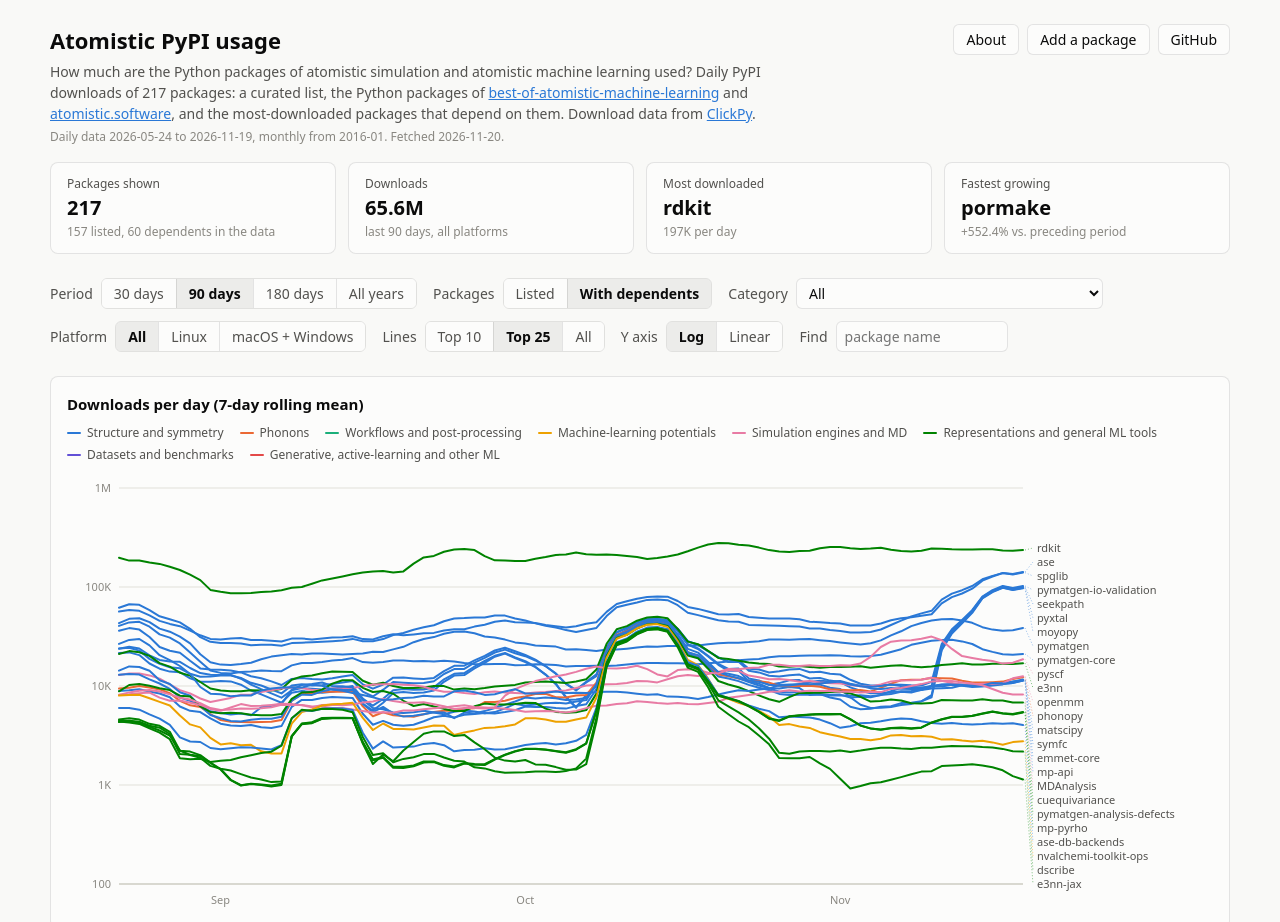
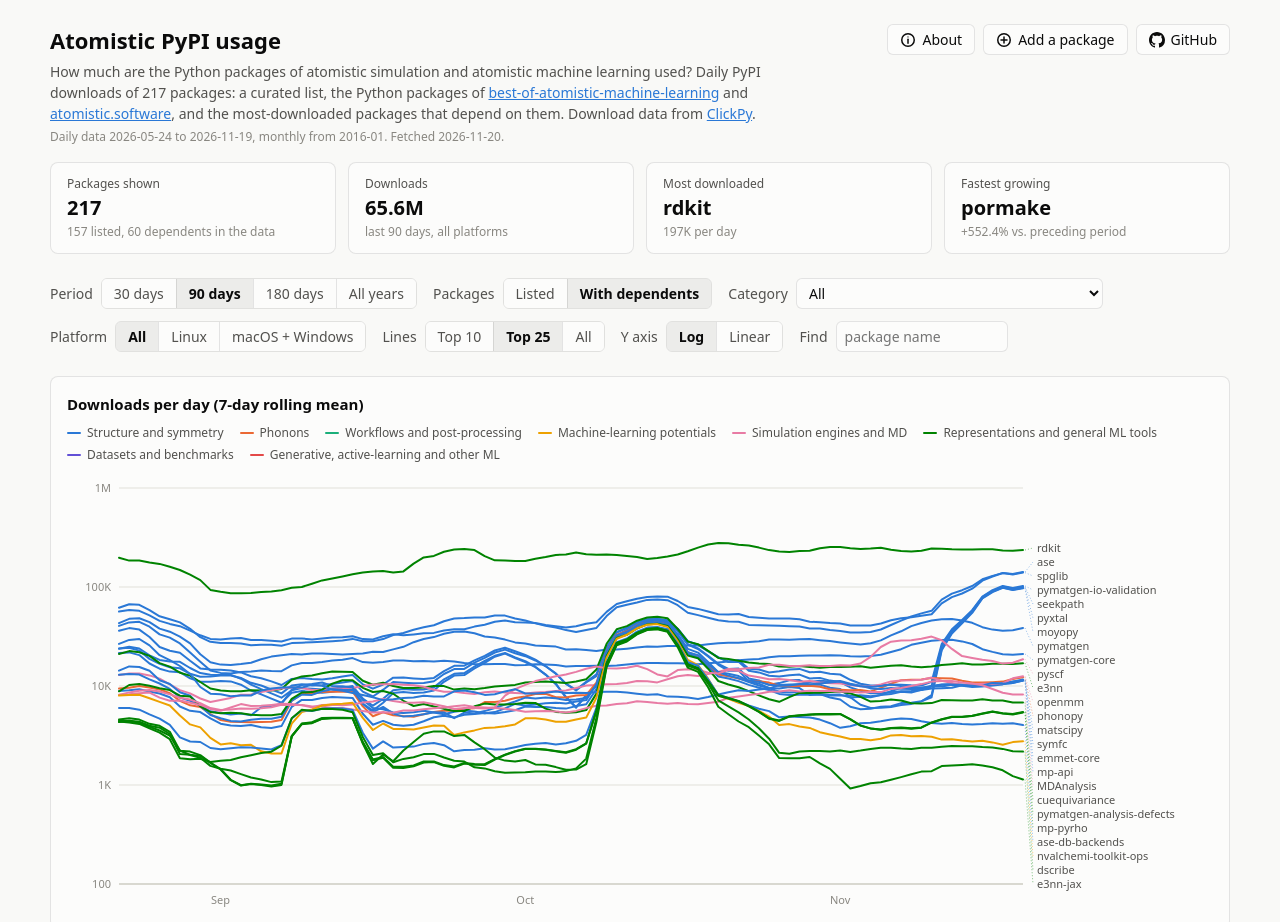
Before and after one commit to lan496/pypi-atomistic-usage, a plain HTML site: page docs/index.html in a window 1280 px wide. Shown: the top 922 px of the page. Drawn offline with Linux system fonts and the light colour scheme.

Commit message:
feat: add icons to the About, Add a package and GitHub links
Co-Authored-By: Claude <noreply@anthropic.com>

```diff
--- a/docs/index.html
+++ b/docs/index.html
@@ -72,8 +72,10 @@ header nav { display: flex; gap: 8px; }
 header nav a {
   color: var(--text-primary); text-decoration: none; background: var(--surface);
   border: 1px solid var(--border); border-radius: 6px; padding: 4px 12px;
+  display: inline-flex; align-items: center; gap: 6px;
 }
 header nav a:hover { background: var(--wash); }
+header nav svg { width: 16px; height: 16px; flex: none; }
 h1 { font-size: 22px; margin: 0 0 4px; }
 h2 { font-size: 15px; margin: 0; }
 h3 { font-size: 14px; margin: 16px 0 4px; }
@@ -188,9 +190,9 @@ footer { color: var(--text-muted); font-size: 12px; text-align: center; margin:
       <p class="sub" id="sub"></p>
     </div>
     <nav>
-      <a href="#about">About</a>
-      <a href="https://github.com/lan496/pypi-atomistic-usage/blob/main/CONTRIBUTING.md">Add a package</a>
-      <a href="https://github.com/lan496/pypi-atomistic-usage">GitHub</a>
+      <a href="#about"><svg viewBox="0 0 16 16" fill="none" stroke="currentColor" stroke-width="1.5" aria-hidden="true"><circle cx="8" cy="8" r="6.25"/><path d="M8 7.25v4" stroke-linecap="round"/><circle cx="8" cy="4.9" r="0.6" fill="currentColor" stroke="none"/></svg>About</a>
+      <a href="https://github.com/lan496/pypi-atomistic-usage/blob/main/CONTRIBUTING.md"><svg viewBox="0 0 16 16" fill="none" stroke="currentColor" stroke-width="1.5" stroke-linecap="round" aria-hidden="true"><circle cx="8" cy="8" r="6.25"/><path d="M8 5v6M5 8h6"/></svg>Add a package</a>
+      <a href="https://github.com/lan496/pypi-atomistic-usage"><svg viewBox="0 0 16 16" fill="currentColor" aria-hidden="true"><path d="M8 0C3.58 0 0 3.58 0 8c0 3.54 2.29 6.53 5.47 7.59.4.07.55-.17.55-.38 0-.19-.01-.82-.01-1.49-2.01.37-2.53-.49-2.69-.94-.09-.23-.48-.94-.82-1.13-.28-.15-.68-.52-.01-.53.63-.01 1.08.58 1.23.82.72 1.21 1.87.87 2.33.66.07-.52.28-.87.51-1.07-1.78-.2-3.64-.89-3.64-3.95 0-.87.31-1.59.82-2.15-.08-.2-.36-1.02.08-2.12 0 0 .67-.21 2.2.82.64-.18 1.32-.27 2-.27.68 0 1.36.09 2 .27 1.53-1.04 2.2-.82 2.2-.82.44 1.1.16 1.92.08 2.12.51.56.82 1.27.82 2.15 0 3.07-1.87 3.75-3.65 3.95.29.25.54.73.54 1.48 0 1.07-.01 1.93-.01 2.2 0 .21.15.46.55.38A8.013 8.013 0 0016 8c0-4.42-3.58-8-8-8z"/></svg>GitHub</a>
     </nav>
   </header>
 
```
